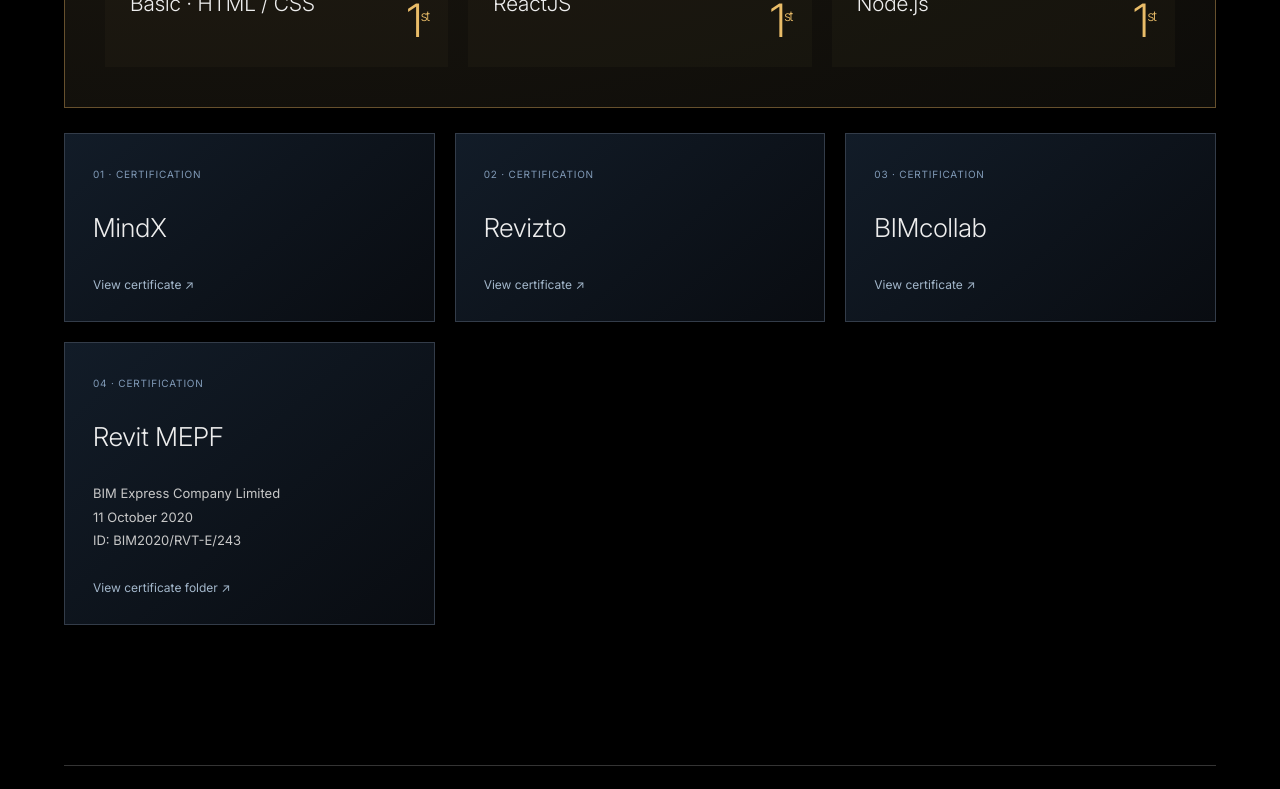
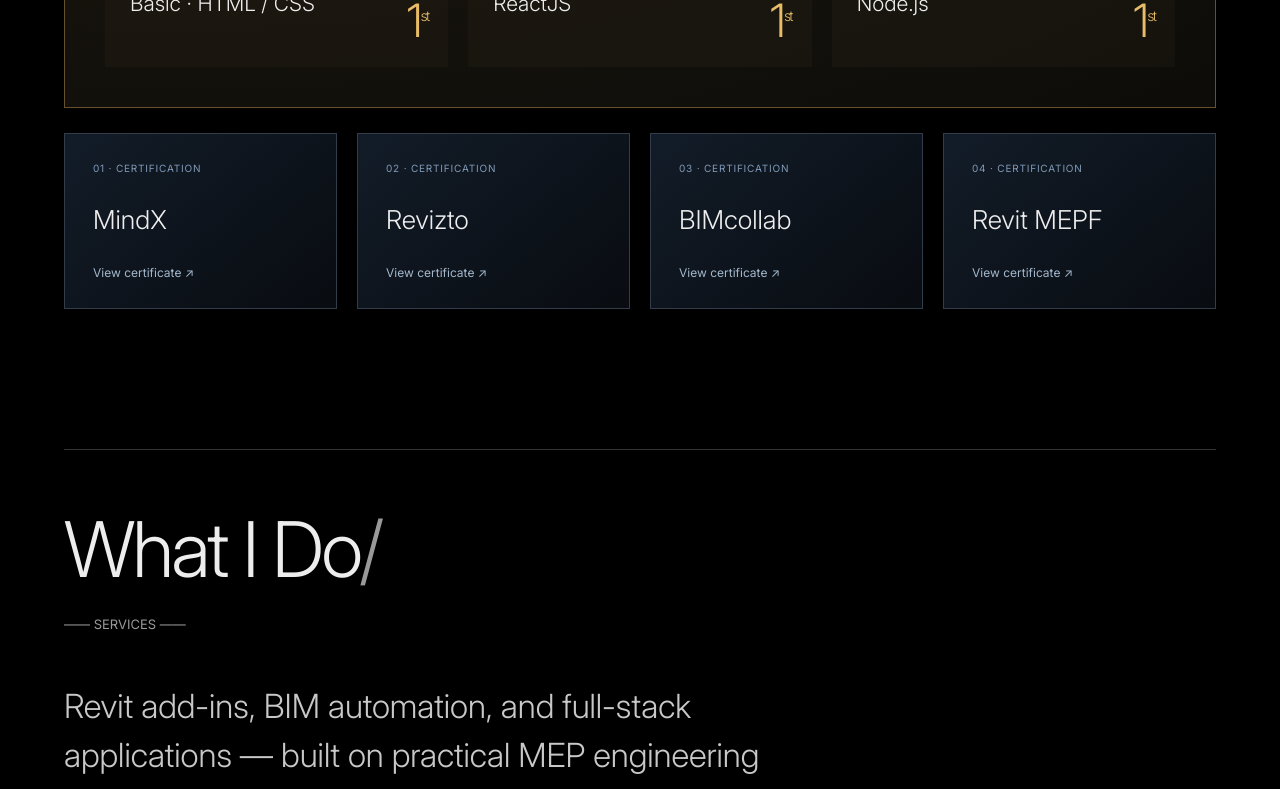
Before and after one commit to DinhHoaLe/Portfolio-Hoa-Le, a React (Vite) app: page / in a window 1280 px wide. Shown: the part 2440-3229 px from the top of the page. Built offline with nearby package versions, Linux system fonts and the light colour scheme.

Commit message:
Home_2810

```diff
--- a/src/dmitry/Dmitry.jsx
+++ b/src/dmitry/Dmitry.jsx
@@ -62,11 +62,11 @@
     <main id="main">
       <section className="dp-hero" id="top"><div className="dp-crosshair" aria-hidden="true"><i/><i/><b>+</b></div><span className="dp-coordinates" aria-hidden="true">X . 0000.00  Y . 0000.00</span><div className="dp-hero-title"><h1>{profile.name}</h1><p>{profile.role}</p><p className="dp-hero-specialties">{profile.subtitle}</p></div></section>
       <section className="dp-section" id="about"><Heading title="About Me" label="About Me" action={<a className="dp-text-link" href={profile.resume} target="_blank" rel="noreferrer">Download CV ⟵</a>}/><div className="dp-about-grid"><img className="dp-portrait" src={profile.portrait} alt={profile.name} loading="lazy"/><div className="dp-profile"><dl><div><dt>Based in</dt><dd>{profile.location}</dd></div><div><dt>Languages</dt><dd>English</dd></div><div><dt>Profile</dt><dd>{profile.summary}</dd></div></dl></div></div></section>
-      <section className="dp-section dp-awards-section" id="awards"><Heading title="Awards & Certifications" label="Recognition"/><div className="dp-awards-feature"><div className="dp-awards-heading"><span className="dp-trophy" aria-hidden="true">✦</span><div><p className="dp-eyebrow">MINDX BATTLE CODE · 2024–2025</p><h3>Three competitions.<br/>Three first prizes.</h3><p>Recognized across frontend fundamentals, React, and backend development.</p></div><a href={links.find(([name])=>name==='Award links')[1]} target="_blank" rel="noreferrer">View awards ↗</a></div><div className="dp-prize-grid">{['Basic · HTML / CSS','ReactJS','Node.js'].map((name,i)=><article key={name}><span>0{i+1} / FIRST PRIZE</span><h4>{name}</h4><b>1<span>st</span></b></article>)}</div></div><div className="dp-certification-grid">{links.filter(([name])=>name.includes('Certificate')).map(([name,url,,certificate],i)=><a key={name} href={url} target="_blank" rel="noreferrer"><span className="dp-certificate-number">0{i+1} · CERTIFICATION</span><h3>{name.replace(' Certificate','')}</h3>{certificate && <p className="dp-certificate-details">{certificate.issuer}<br/><time dateTime={certificate.issued}>{certificate.issuedLabel}</time><br/>ID: {certificate.credentialId}</p>}<span>{certificate?.folder ? 'View certificate folder' : 'View certificate'} ↗</span></a>)}</div></section>
+      <section className="dp-section dp-awards-section" id="awards"><Heading title="Awards & Certifications" label="Recognition"/><div className="dp-awards-feature"><div className="dp-awards-heading"><span className="dp-trophy" aria-hidden="true">✦</span><div><p className="dp-eyebrow">MINDX BATTLE CODE · 2024–2025</p><h3>Three competitions.<br/>Three first prizes.</h3><p>Recognized across frontend fundamentals, React, and backend development.</p></div><a href={links.find(([name])=>name==='Award links')[1]} target="_blank" rel="noreferrer">View awards ↗</a></div><div className="dp-prize-grid">{['Basic · HTML / CSS','ReactJS','Node.js'].map((name,i)=><article key={name}><span>0{i+1} / FIRST PRIZE</span><h4>{name}</h4><b>1<span>st</span></b></article>)}</div></div><div className="dp-certification-grid">{links.filter(([name])=>name.includes('Certificate')).map(([name,url,,certificate],i)=><a key={name} href={url} target="_blank" rel="noreferrer"><span className="dp-certificate-number">0{i+1} · CERTIFICATION</span><h3>{name.replace(' Certificate','')}</h3><span>{certificate?.folder ? 'View certificate folder' : 'View certificate'} ↗</span></a>)}</div></section>
       <section className="dp-section dp-services" id="services"><Heading title="What I Do" label="Services"/><p className="dp-intro">{profile.intro}</p><div className="dp-services-layout"><div className="dp-service-nav" role="tablist" aria-label="Services">{services.map(([name],i)=><button key={name} id={`dp-service-tab-${i}`} role="tab" aria-selected={service===i} aria-controls="dp-service-content" onClick={()=>setService(i)}>{name}<span>/</span></button>)}</div><div className="dp-service-art"><EngineeringDiagram active={service}/></div><div key={service} className="dp-service-content" id="dp-service-content" role="tabpanel" aria-labelledby={`dp-service-tab-${service}`}><p>{services[service][1]}</p><p>{services[service][2]}</p><div className="dp-tags">{services[service][3].map(t=><span key={t}>{t}</span>)}</div></div></div><div className="dp-experience-strip" aria-label="Experience at a glance">{highlights.map(([name,value])=><div key={name}><span>{name}</span><strong>{value}</strong></div>)}</div></section>
       <section className="dp-section dp-work" id="projects"><Heading title="Selected Work" label="Selected Work" action={<a className="dp-text-link" href={allProjects ? '/#projects' : '/projects'}>{allProjects ? 'Show selected work' : 'See all projects'} ⟶</a>}/>{allProjects ? <AllProjects/> : <div className="dp-project-shelf" role="tablist" aria-label="Project disciplines">{selectedGroups.map(({name,items,index},i)=><React.Fragment key={name}><button className="dp-discipline" role="tab" id={`dp-discipline-${index}`} aria-selected={group===index} aria-controls={`dp-project-panel-${index}`} onClick={()=>setGroup(index)}><span>0{i+1}</span><b>{projectGroupNames[index]}</b></button>{group===index && <div className="dp-project-panel" role="tabpanel" id={`dp-project-panel-${index}`} aria-labelledby={`dp-discipline-${index}`}><SelectedProjects items={items} index={index}/></div>}</React.Fragment>)}</div>}</section>
       <section className="dp-section" id="experience"><Heading title="Professional Experience" label="Experience"/><div className="dp-timeline dp-alternating">{roles.map(role=><article key={role.id}><div className="dp-timeline-card"><h3>{role.company}</h3><p className="dp-timeline-role">{role.title}</p><time>{role.date}</time><p>{role.summary}</p><a className="dp-role-more" href={`/experience/${role.id}`}>More about this role +</a></div></article>)}</div></section>
-      <section className="dp-section" id="education"><Heading title="Education & Training" label="Education"/><div className="dp-timeline dp-alternating dp-education-timeline">{education.slice(0,3).sort((a,b)=>Number(b[0].slice(0,4))-Number(a[0].slice(0,4))).map(([date,title,org])=><article key={org}><div className="dp-timeline-card"><h3>{org}</h3><p className="dp-timeline-role">{title}</p><time>{date}</time></div></article>)}</div><a className="dp-text-link" href={links.find(([name])=>name==='Degree links')[1]} target="_blank" rel="noreferrer">View degree documents ↗</a></section>
+      <section className="dp-section" id="education"><Heading title="Education & Training" label="Education"/><div className="dp-timeline dp-alternating dp-education-timeline">{education.filter(([,title])=>title!=='Certifications & Honors').sort((a,b)=>Number(b[0].slice(0,4))-Number(a[0].slice(0,4))).map(([date,title,org])=><article key={org}><div className="dp-timeline-card"><h3>{org}</h3><p className="dp-timeline-role">{title}</p><time>{date}</time></div></article>)}</div><a className="dp-text-link" href={links.find(([name])=>name==='Degree links')[1]} target="_blank" rel="noreferrer">View degree documents ↗</a></section>
       <section className="dp-section" id="dp-principles"><Heading title="How I Work" label="Engineering Focus"/><div className="dp-values">{values.map(([name,desc],i)=><details key={name}><summary><span>0{i+1}</span><h3>{name}</h3><b>+</b></summary><p>{desc}</p></details>)}</div></section>
       <section className="dp-section" id="technologies"><Heading title="Tools & Technologies" label="Tools & Technologies"/><p className="dp-tools-intro">Tools and technologies I work with</p><div className="dp-tool-groups">{toolGroups.map(([name,tools])=><div className="dp-tool-group" key={name}><h3>{name}</h3><div>{tools.map(([label,slug])=><div className="dp-tool" key={label} title={label} data-tool={label}>{slug ? <img src={`/dmitry/${slug.endsWith(".png") ? slug : `${slug}.svg`}`} alt="" loading="lazy"/> : <b className="dp-tool-initial" style={{'--tool-color': toolColors[label] || '#6185c7'}}>{label.slice(0,2)}</b>}<span>{label}</span></div>)}</div></div>)}</div></section>
 
--- a/src/dmitry/dmitry.css
+++ b/src/dmitry/dmitry.css
@@ -365,7 +365,7 @@
 .dp-prize-grid h4 { font-size: 21px; font-weight: 300; margin: 23px 0 0; max-width: 75%; }
 .dp-prize-grid b { position: absolute; right: 20px; bottom: 19px; color: #e9bc68; font-size: 46px; font-weight: 300; letter-spacing: -.04em; }
 .dp-prize-grid b span { font-size: 14px; vertical-align: super; }
-.dp-certification-grid { display: grid; grid-template-columns: repeat(3,1fr); gap: 20px; margin-top: 25px; }
+.dp-certification-grid { display: grid; grid-template-columns: repeat(4,minmax(0,1fr)); gap: 20px; margin-top: 25px; }
 .dp-certification-grid a { border: 1px solid #333c49; background: linear-gradient(140deg,#121c28,#090c11); padding: 28px; text-decoration: none; }
 .dp-certificate-number { color: #809ab7; letter-spacing: .08em; font-size: 10px; }
 .dp-certification-grid h3 { margin: 30px 0; font-size: 26px; font-weight: 300; }
--- a/src/dmitry/layout.css
+++ b/src/dmitry/layout.css
@@ -56,7 +56,10 @@
 .dp-project-responsibilities li { margin-bottom:14px; }
 .dp-tool-features { list-style:disc; padding-left:24px; line-height:1.8; }
 .dp-tool-features li { margin-bottom:14px; }
-.dp-certificate-details { margin:0 0 24px; color:var(--dp-text); font-size:13px; line-height:1.8; overflow-wrap:anywhere; }
+.dp-certification-grid a { min-width:0; display:flex; flex-direction:column; }
+.dp-certification-grid h3 { overflow-wrap:anywhere; }
+.dp-certification-grid a > span:last-child { margin-top:auto; }
+@media(min-width:701px) and (max-width:1000px) { .dp-certification-grid { grid-template-columns:repeat(2,minmax(0,1fr)); } }
 .dp-application-preview { margin:0; }
 .dp-application-preview + .dp-application-preview { margin-top:32px; }
 .dp-mobile-preview { max-width:360px; margin-inline:auto; }
--- a/src/profile.js
+++ b/src/profile.js
@@ -23,6 +23,7 @@
   ['2023–2025',"Information Technology — Bachelor’s Degree",'HCMC University of Information Technology'],
   ['2014–2018',"Industrial Electricity — Bachelor’s Degree",'HCMC University of Industry and Trade'],
   ['2024–2025','Full-stack MERN — Graduation Certificate','MindX Technology School'],
+  ['2020','Revit MEPF — Certificate of Completion','BIM Express Company Limited','Issued 11 October 2020 · Registration No. BIM2020/RVT-E/243'],
   ['2024–2025','Certifications & Honors','MindX Web Full-stack · Revizto · BIMcollab','Three-time First Prize winner at MindX Battle Code: Basic (HTML/CSS), ReactJS, and Node.js.'],
 ];
 export const experience = [
@@ -303,10 +304,10 @@
   ['MindX Certificate','https://drive.google.com/file/d/1B1BLEvy26fcFZYF69W1uCthfV25ivkVQ/view?usp=drive_link','↗'],
   ['Revizto Certificate','https://drive.google.com/file/d/1qriPw-hB06_mLrh7sFnLPzbu-xTWc1CC/view?usp=sharing','↗'],
   ['BIMcollab Certificate','https://drive.google.com/file/d/1YnyerbfYISks-oCbvIvIkdtmboof_mv1/view?usp=drive_link','↗'],
-  ['Revit MEPF Certificate','https://drive.google.com/drive/folders/10YL_ca2pBL43DaBqdEhgId2y6TGqs4BL?usp=drive_link','↗', {
+  ['Revit MEPF Certificate','https://drive.google.com/file/d/15gsG5vCmOoDl8E4-ivkZLlluoG2iZe54/view?usp=sharing','↗', {
     issuer:'BIM Express Company Limited',
     issued:'2020-10-11', issuedLabel:'11 October 2020',
-    credentialId:'BIM2020/RVT-E/243', folder:true,
+    credentialId:'BIM2020/RVT-E/243', folder:false,
   }],
 ];
 export const references = [['DCMvn','https://dcmvn.com/'],['CADIAN','https://cadian.vn/'],['ARMO','https://acteng.com.vn/']];
```
